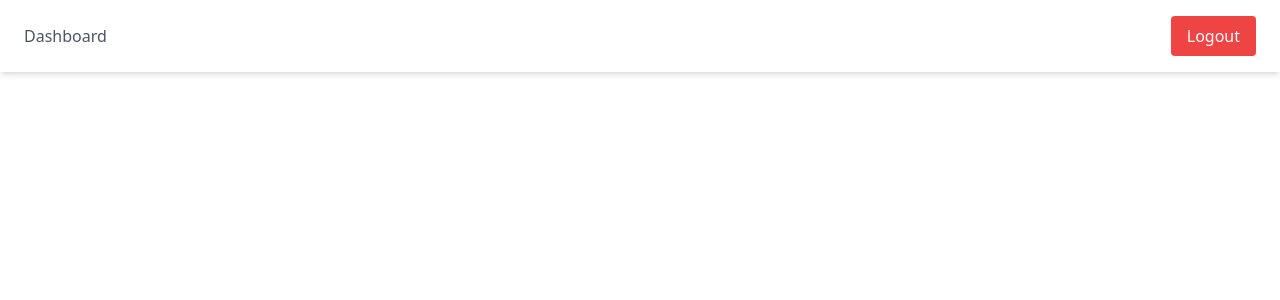
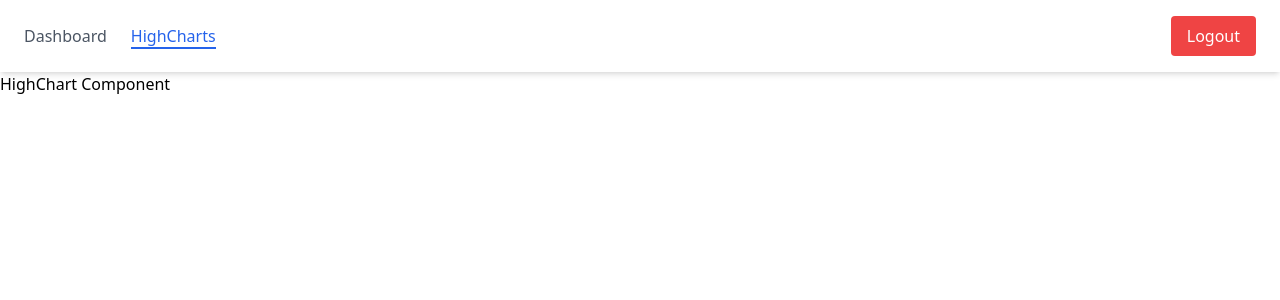
Before and after one commit to saikrishna248/HostelHive, a React (Vite) app: page /Dashboard/HighChart in a window 1280 px wide. Before the commit this address had no page. Shown: the top 300 px of the page. Built offline with nearby package versions, Linux system fonts and the light colour scheme; sample sign-in values are in the browser's storage.

Commit message:
new Route added

```diff
--- a/src/App.jsx
+++ b/src/App.jsx
@@ -1,4 +1,3 @@
-
 import { Routes, Route } from "react-router-dom";
 import Navbar from "./LoginModule/Navbar";
 import Login from "./LoginModule/Login";
@@ -8,28 +7,37 @@ import Ecommerce from "./Dashboard/Ecommerce";
 import GettingData from "./Dashboard/GettingData";
 
 import ProtectedRoute from "./api/ProtectedRoute";
+import HighChart from "./Dashboard/HighChart";
 // import "./App.css";
 
 function App() {
   return (
     <>
-
       <Navbar />
 
       <Routes>
-
         <Route path="/" element={<Login />} />
         <Route path="/Register" element={<Register />} />
 
-        <Route path="/Dashboard" element={
-          <ProtectedRoute>
-            <Dashboard />
-          </ProtectedRoute>
-        } />
+        <Route
+          path="/Dashboard"
+          element={
+            <ProtectedRoute>
+              <Dashboard />
+            </ProtectedRoute>
+          }
+        />
+        <Route
+          path="/Dashboard/HighChart"
+          element={
+            <ProtectedRoute>
+              <HighChart />
+            </ProtectedRoute>
+          }
+        />
 
         <Route path="/Dashboard/GettingData" element={<GettingData />} />
       </Routes>
-
     </>
   );
 }
--- /dev/null
+++ b/src/Dashboard/HighChart.jsx
@@ -0,0 +1,14 @@
+import React from 'react';
+
+function HighChart(){
+
+
+
+
+    return(
+        <>
+        <div>HighChart Component</div>
+        </>
+    )
+}
+export default HighChart;
--- a/src/LoginModule/Navbar.jsx
+++ b/src/LoginModule/Navbar.jsx
@@ -6,6 +6,7 @@ import GettingData from "../Dashboard/GettingData";
 
 import { useDispatch, useSelector } from "react-redux";
 import { logout } from "../Redux/authSlice";
+import HighChart from "../Dashboard/HighChart";
 
 
 function Navbar() {
@@ -73,6 +74,7 @@ function Navbar() {
             </>
           )}
           {isAuthenticated && (
+            <>
             <Link
               to="/Dashboard"
               className={`transition-colors duration-200 font-medium ${pathname === "/Dashboard"
@@ -82,6 +84,17 @@ function Navbar() {
             >
               Dashboard
             </Link>
+             <Link
+              to="/Dashboard/HighChart"
+              className={`transition-colors duration-200 font-medium ${pathname === "/Dashboard/HighChart"
+                  ? "text-blue-600 border-b-2 border-blue-600"
+                  : "text-gray-600 hover:text-blue-600"
+                }`}
+            >
+              HighCharts
+            </Link>
+
+            </>
           )}
         </div>
         {isAuthenticated && (
@@ -92,6 +105,7 @@ function Navbar() {
             Logout
           </button>
         )}
+
       </nav>
     </>
   );
```
